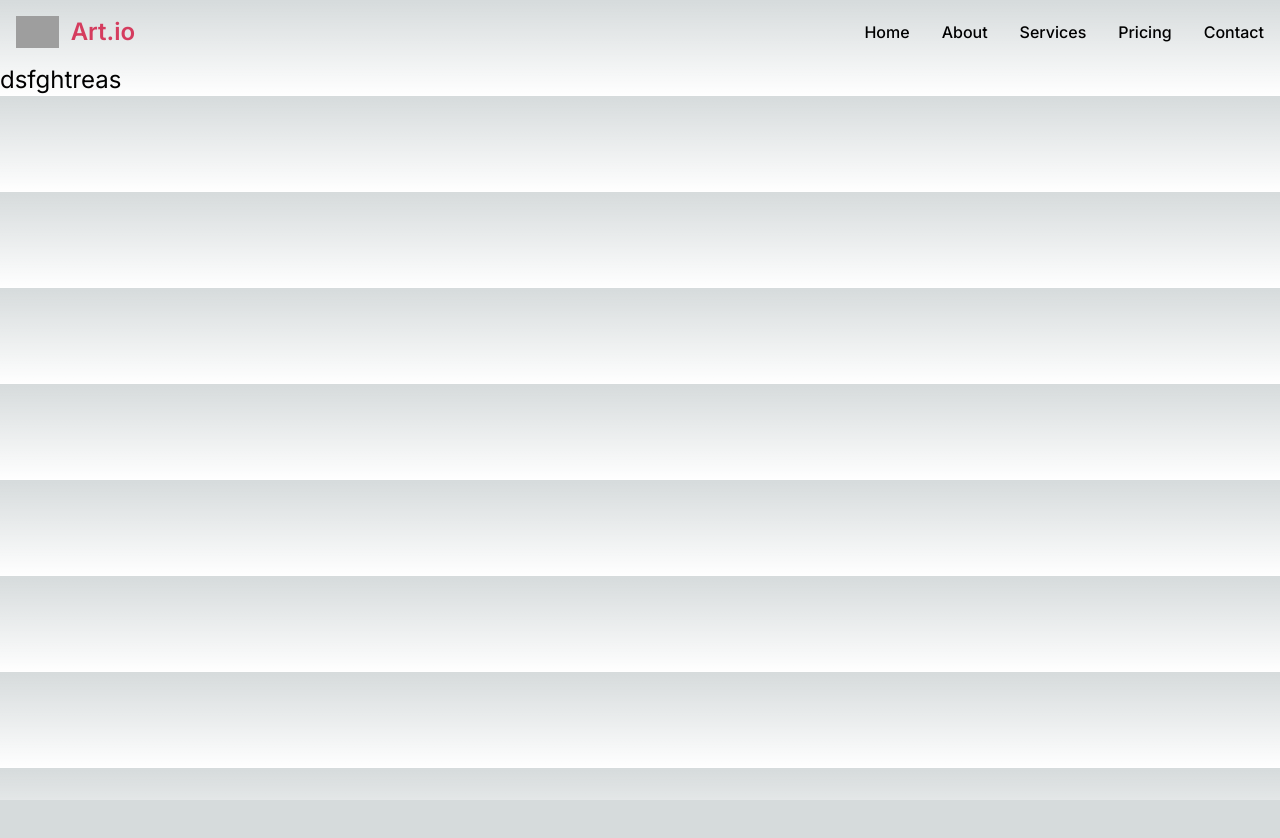
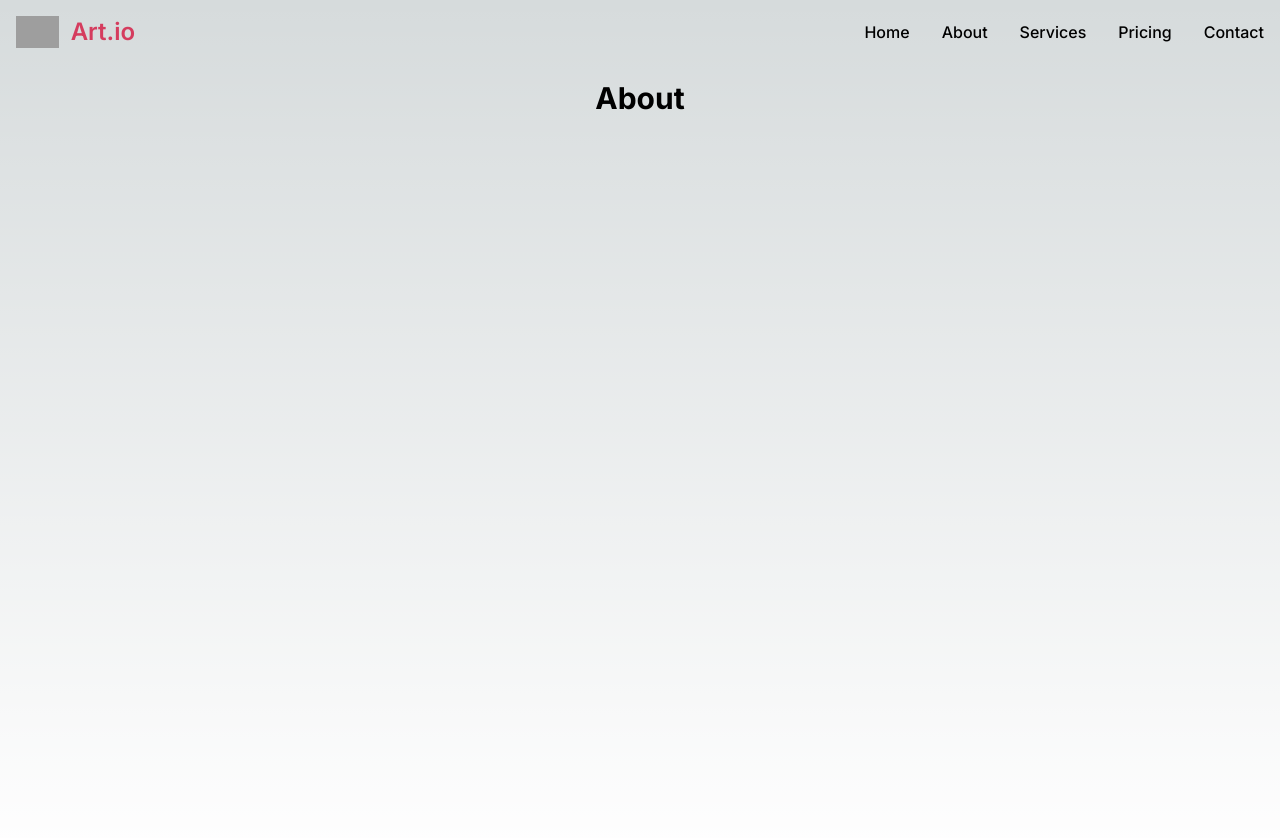
Before and after one commit to christinaly19/art.io, a Next.js app in the folder eth/: page /about in a window 1280 px wide. Shown: the top 838 px of the page. Before the commit the page ends 800 px from the top, so only its background shows below. Built offline with nearby package versions, Linux system fonts and the light colour scheme; grey boxes are pictures that could not be loaded.

Commit message:
Update about

```diff
--- a/eth/app/about/page.tsx
+++ b/eth/app/about/page.tsx
@@ -1,7 +1,7 @@
 export default function About() {
   return (
-    <article className="h-full w-full bg-blue-100">
-      <div className="text-2xl text-white">dsfghtreas</div>
+    <article className="bg-blue-100 min-h-screen w-full">
+      <div className="text-white p-4 text-center text-3xl font-bold">About</div>
     </article>
   );
 }
```
